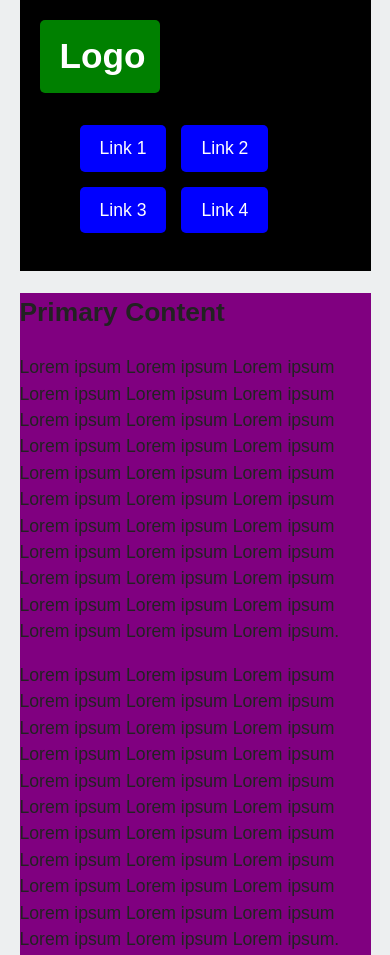
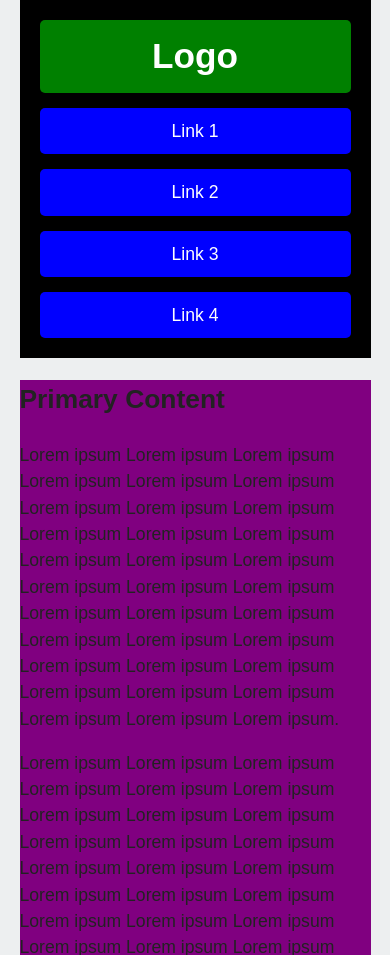
Before and after one commit to cornjacket/treehouse_css_layout_techniques, a plain HTML site: page index.html in a window 390 px wide. Shown: the top 955 px of the page. Drawn offline with nearby package versions, Linux system fonts and the light colour scheme.

Commit message:
change display to table, remove margins

```diff
--- a/css/styles.css
+++ b/css/styles.css
@@ -11,6 +11,11 @@ body {
 	width: 90%;
 	margin: auto;
 }
+
+* {
+	box-sizing: border-box; /* DRT nice solution for fixing over-flow of width due to padding calculation */
+}
+
 /* Layout Element Colors
 ==============================  */
 
@@ -26,6 +31,19 @@ body {
 
 .main-header {
 	padding: 20px; /* DRT - this is used to fix margin-collapsing bug that happens when body element is followed by element wth margin = 0 */
+    display: table;
+    width: 100%; /* required when using display: table; */
+    min-height: 150px;
+}
+
+.main-logo,
+.main-nav {
+	display: table-cell; /* changed to a table display method */
+	vertical-align: align;
+}
+
+.main-nav {
+	padding-left: 50px; /* cant use margins when using table display */
 }
 
 .main-logo,
@@ -35,7 +53,7 @@ body {
 }
 
 .main-nav li {
-	margin-top:   15px;
+
     margin-right: 15px;
 }
 
@@ -45,9 +63,7 @@ body {
 }
 
 .main-logo {
-	margin-top: 0;
-	margin-bottom: 0;
-	margin-right: 50px;
+
 	width: 120px;
 }
 
@@ -55,7 +71,23 @@ body {
 .main-nav a {
 	color: white;
 	text-decoration: none;
-	display: block;
+	display: block; /* anchors can be block because they are inside inline-block elements, ie li's. No visual difference if set to block */
 	text-align: center;
     padding: 10px 20px; /* putting padding here instead of on li items makes large buttons that are clickable */
 }
+
+@media (max-width: 768px) {
+	.main-logo,
+	.main-nav,
+	.main-nav li {
+		display: block;
+		width: initial;
+		margin: initial;
+	}
+	.main-nav {
+		padding-left: initial;
+	}
+	.main-nav li {
+		margin-top: 15px;
+	}
+}
```
